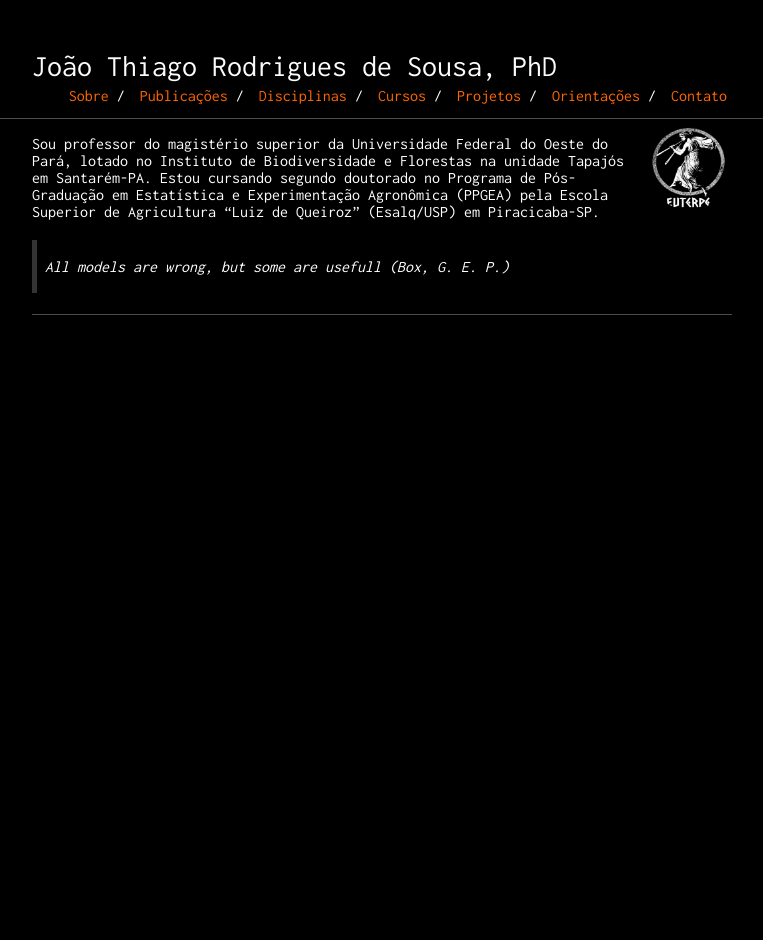
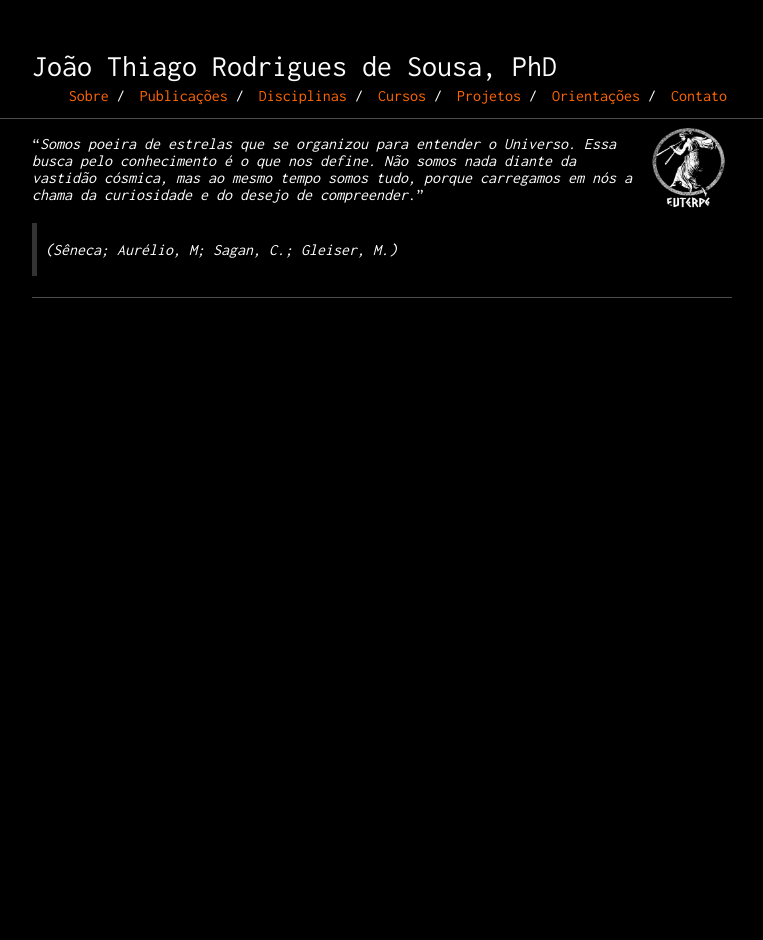
Before and after one commit to joaothiagors/joaothiagors.github.io, a Jekyll site: the page built from index.md, in a window 1280 px wide. Shown: the whole page, without its empty margins (258-1021 px from the left). Built offline with Jekyll 4.4.1, drawn with Linux system fonts in a browser that asks for light colours.

Commit message:
Initial phrase

```diff
--- a/index.md
+++ b/index.md
@@ -4,6 +4,6 @@ layout: default
 
 <img class="profile-picture" src="euterpe.png" >
 
-Sou professor do magistério superior da Universidade Federal do Oeste do Pará, lotado no Instituto de Biodiversidade e Florestas na unidade Tapajós em Santarém-PA. Estou cursando segundo doutorado no Programa de Pós-Graduação em Estatística e Experimentação Agronômica (PPGEA) pela Escola Superior de Agricultura "Luiz de Queiroz" (Esalq/USP) em Piracicaba-SP.
+"_Somos poeira de estrelas que se organizou para entender o Universo. Essa busca pelo conhecimento é o que nos define. Não somos nada diante da vastidão cósmica, mas ao mesmo tempo somos tudo, porque carregamos em nós a chama da curiosidade e do desejo de compreender_."
 
-> All models are wrong, but some are usefull (Box, G. E. P.)
+>(Sêneca; Aurélio, M; Sagan, C.; Gleiser, M.)
```
